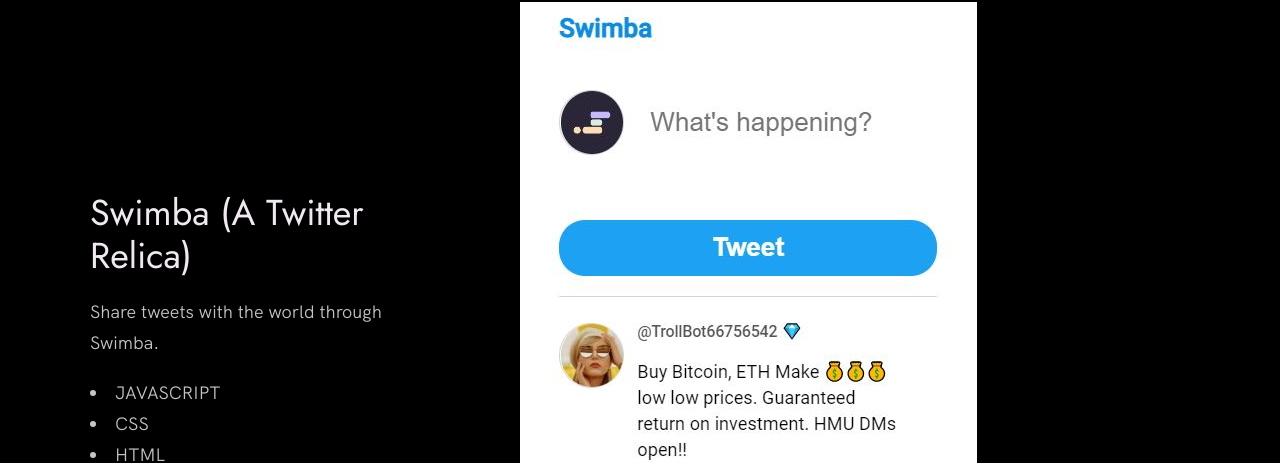
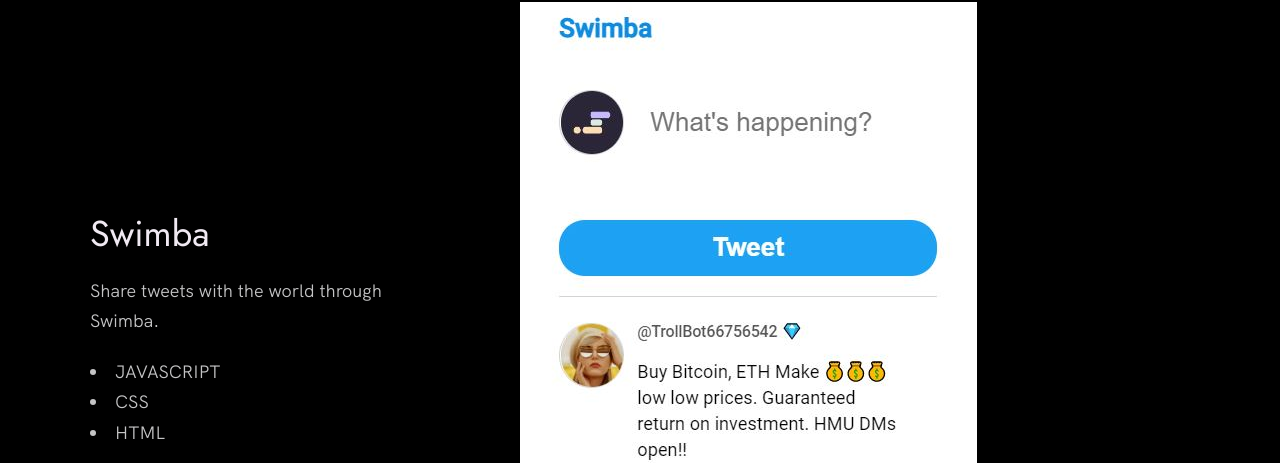
Before and after one commit to ranjitsinghgill/RSG-Portfolio, a website built with Vite: page index.html in a window 1280 px wide. Shown: the part 2844-3307 px from the top of the page. Built offline with nearby package versions, Linux system fonts and the light colour scheme; files whose address does not match are found by name.

Commit message:
updating name and resume file

```diff
--- a/index.html
+++ b/index.html
@@ -158,7 +158,7 @@
 
           <div class="work__box">
             <div class="work__text">
-              <h3>Swimba (A Twitter Relica)</h3>
+              <h3>Swimba</h3>
               <p>
                 Share tweets with the world through Swimba.
               </p>
```
Also changed, not shown: 1 other file.
